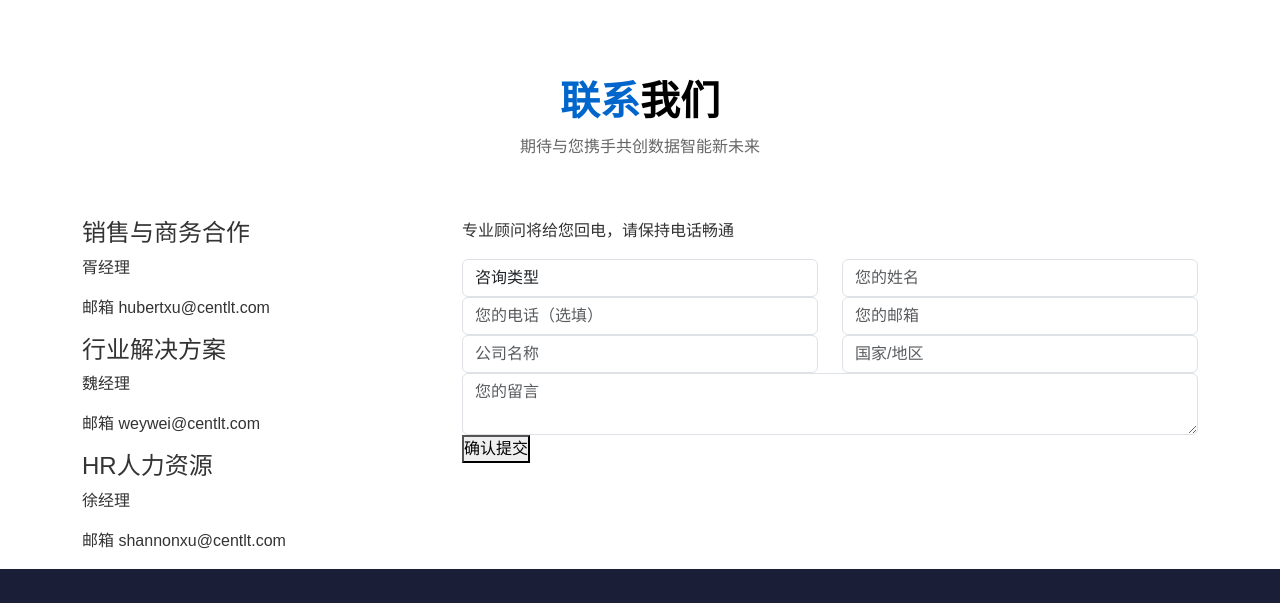
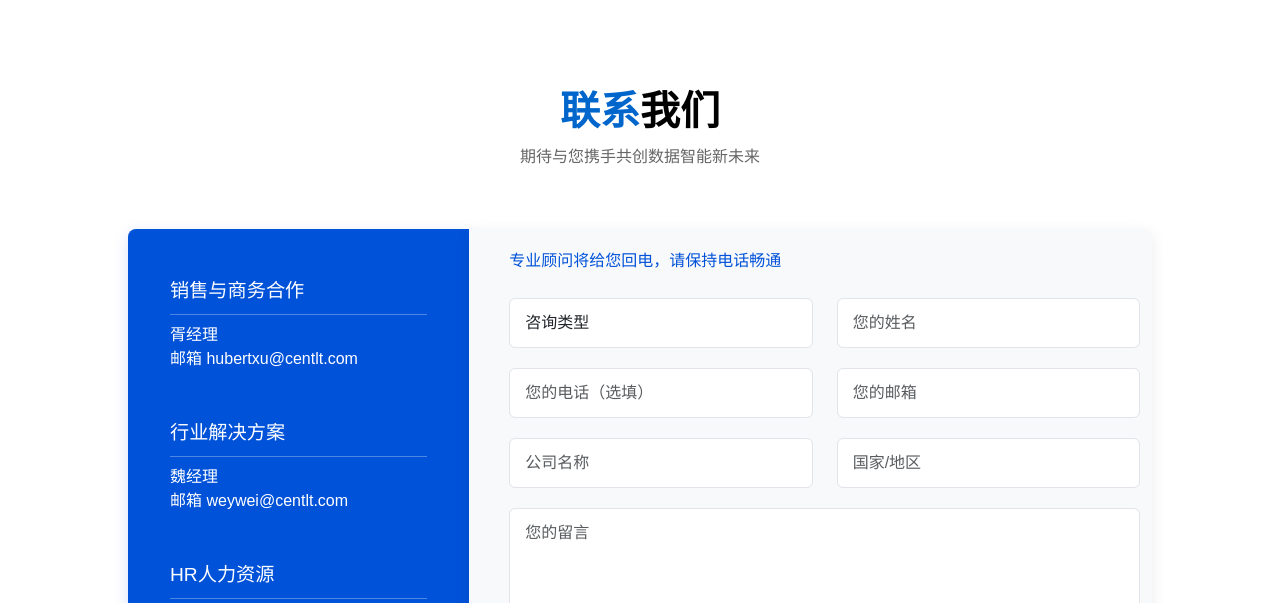
Before and after one commit to marshallgosling/century_website, a plain HTML site: page cn/product_API.html in a window 1280 px wide. Shown: the part 2639-3242 px from the top of the page. Drawn offline with Linux system fonts and the light colour scheme.

Commit message:
fix contact css

```diff
--- a/cn/product_API.html
+++ b/cn/product_API.html
@@ -13,6 +13,7 @@
     <link rel="stylesheet" href="../css/service.css" />
     <link rel="stylesheet" href="../css/solutions.css" />
     <link rel="stylesheet" href="../css/media.css" />
+    <link rel="stylesheet" href="../css/contact.css" />
     <script src="../js/jquery.min.js"></script>
     <script src="../js/bootstrap.bundle.min.js"></script>
     <style>
```
Also changed, not shown: cn/product_GPUServer.html (+1 -0 lines), cn/product_metalServer.html (+1 -0 lines), cn/service_template.html (+1 -0 lines), cn/solution_AIpower.html (+1 -0 lines), cn/solution_inference.html (+1 -0 lines), cn/solution_rendor.html (+1 -0 lines).
